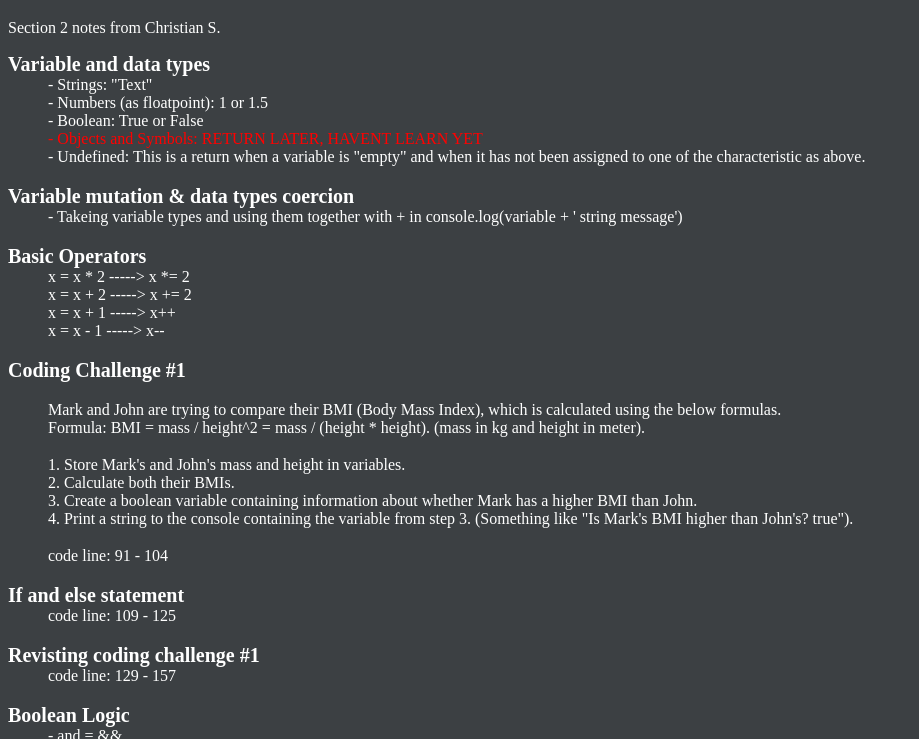
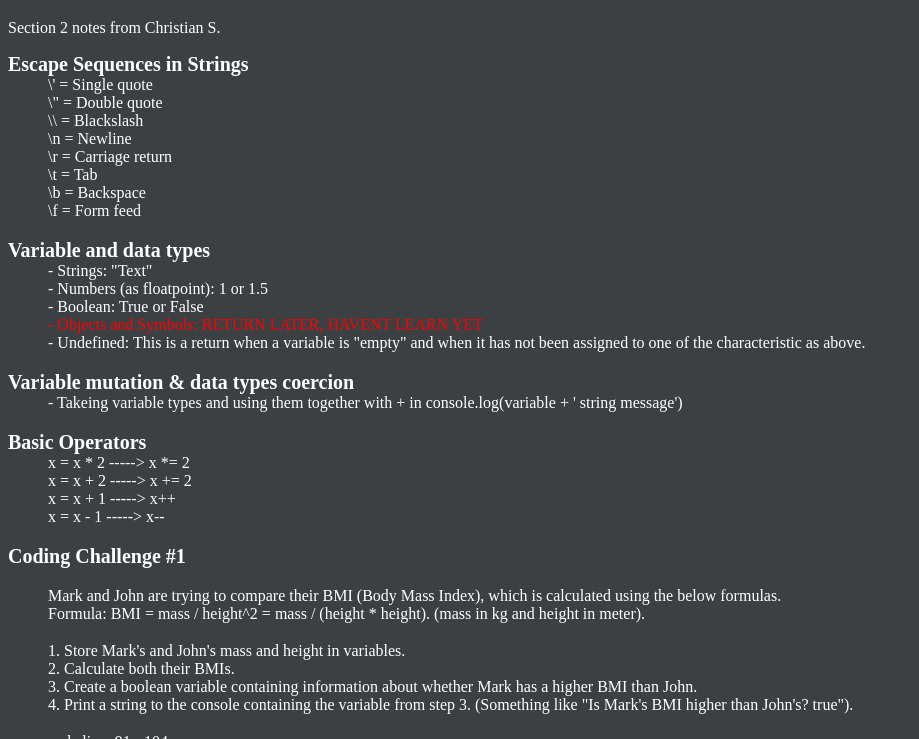
Before and after one commit to 561nano/Udemy_JavaScript, a plain HTML site: page Section 2/index.html in a window 1280 px wide. Shown: the part 61-800 px from the top of the page, without its empty margins (0-919 px from the left). Drawn offline with Linux system fonts and the light colour scheme.

Commit message:
Added Escape Sequences in Strings to index.html

```diff
--- a/Section 2/index.html
+++ b/Section 2/index.html
@@ -15,6 +15,17 @@
         <p>Section 2 notes from Christian S.</p>
 
             <dl>
+                <b><dt style="font-size: 20px">Escape Sequences in Strings</dt></b>
+                    <dd>\' = Single quote</dd>
+                    <dd>\" = Double quote</dd>
+                    <dd>\\ = Blackslash</dd>
+                    <dd>\n = Newline</dd>
+                    <dd>\r = Carriage return</dd>
+                    <dd>\t = Tab</dd>
+                    <dd>\b = Backspace</dd>
+                    <dd>\f = Form feed</dd>
+                    <dd>⠀</dd>
+
                 <b><dt style="font-size: 20px">Variable and data types</dt></b>
                     <dd>- Strings: "Text"</dd>
                     <dd>- Numbers (as floatpoint): 1 or 1.5</dd>
```
